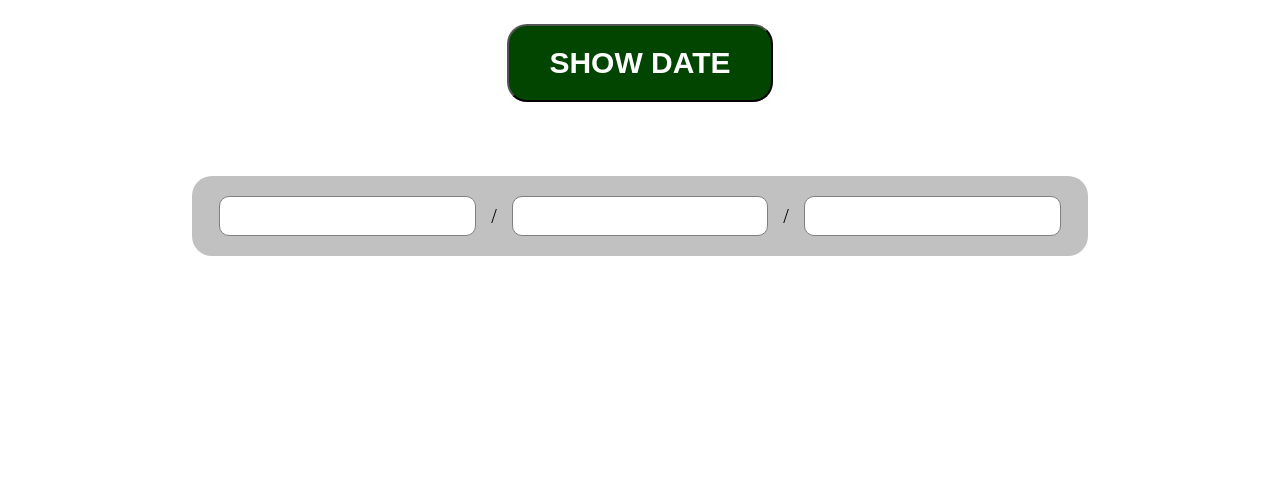
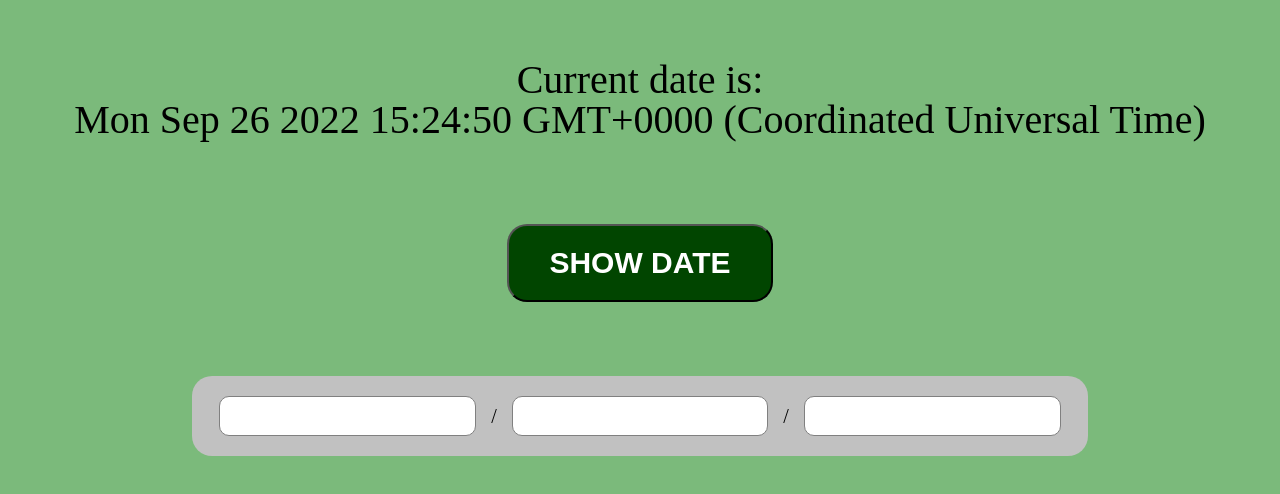
Before and after one commit to RobDab/U2W5-D1-esercitazione, a plain HTML site: page index.html in a window 1280 px wide. Drawn offline with Linux system fonts and the light colour scheme.

Commit message:
style and current dateTime implemented

```diff
--- a/index.html
+++ b/index.html
@@ -9,6 +9,10 @@
     <title>Date format</title>
   </head>
   <body>
+    <div id="firstContainer">
+      <p>Current date is: <br /><span id="firstDate"></span></p>
+    </div>
+
     <div id="btnContainer">
       <button onclick="showDate()">SHOW DATE</button>
     </div>
@@ -20,6 +24,11 @@
       <div><span id="year"></span></div>
     </div>
 
+    <div id="timeContainer">
+      <div id="hour"></div>
+      <div id="minutes"></div>
+    </div>
+
     <script src="./script.js"></script>
   </body>
 </html>
--- a/script.js
+++ b/script.js
@@ -7,6 +7,8 @@ console.log(date.getDate())
 console.log(date.getMonth() + 1)
 console.log(date.getFullYear())
 
+document.getElementById('firstDate').innerHTML = date
+
 function showDate(){
     document.getElementById("day").innerHTML = date.getDate()
     document.getElementById("month").innerHTML = date.getMonth() + 1
--- a/style.css
+++ b/style.css
@@ -2,6 +2,16 @@
 *::after,
 *::before {
     box-sizing: border-box;
+}
+
+body {
+    background-color: rgba(65, 157, 65, 0.694);
+}
+
+#firstContainer {
+    padding: 1.5em;
+    text-align: center;
+    font-size: 40px;
 }
 
 #btnContainer {
@@ -36,6 +46,7 @@ button {
     display: inline-block;
     width: 30%;
     height: 40px;
+    padding-top: 10px;
     text-align: center;
     border: 1px solid gray;
     border-radius: 10px;
```
